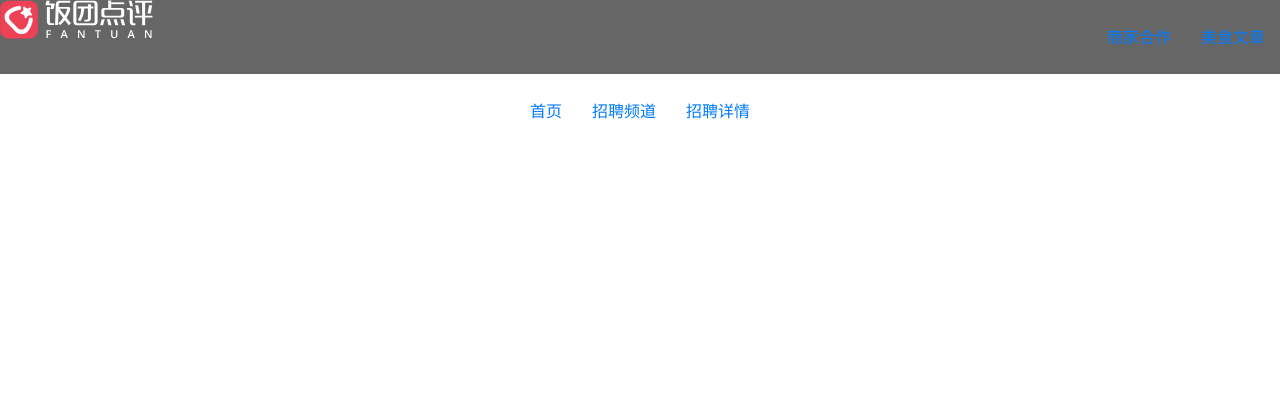
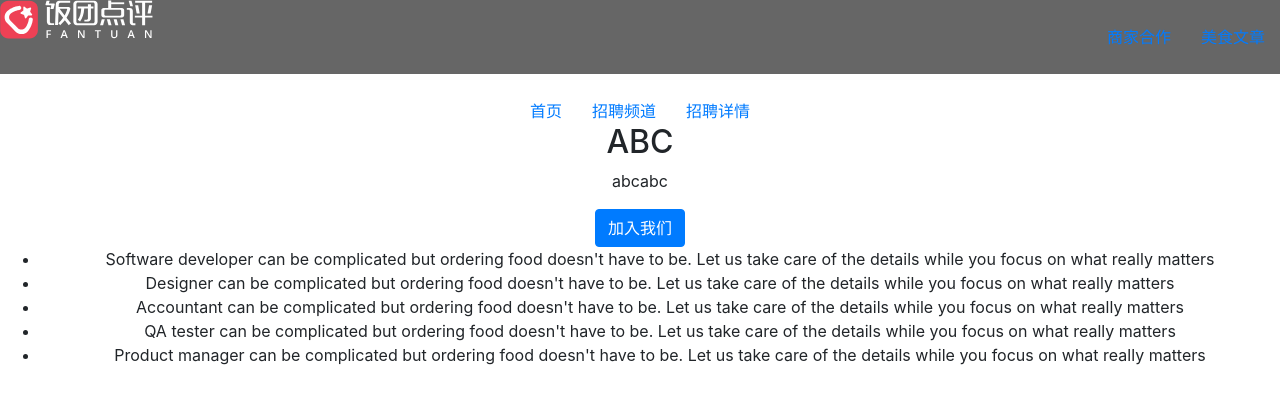
Before and after one commit to yujiw001/-Recruitment-page-demo, a React (Create React App) app: page /Recruitment/details in a window 1280 px wide. Shown: the top 404 px of the page. Built offline with nearby package versions, Linux system fonts and the light colour scheme.

Commit message:
Creating the list component

```diff
--- a/src/component/dynamicList/dynamicList.jsx
+++ /dev/null
@@ -1 +0,0 @@
-import React, { Component } from 'react';
--- /dev/null
+++ b/src/component/list/list.component.jsx
@@ -0,0 +1,12 @@
+import React from 'react';
+
+const List = (props) => (
+    <ul>
+         {props.jobdata.map(listData =>
+             (<li key={listData.id}>{listData.brief}</li>))}
+    </ul>
+)
+
+
+
+export default List;
--- a/src/component/pages/Recruitment_details.component.jsx
+++ b/src/component/pages/Recruitment_details.component.jsx
@@ -1,10 +1,12 @@
 import React, { Component } from 'react';
 import {Link} from 'react-router-dom';
 import ScoringHeader from '../scoring_header/scoring_header';
-import Formodal from '../modal/formmodal.component';
+import UniversalModule from '../universal_module/universal_module';
 import JobData from './position_data';
 import RequirementData from './requirement_data';
 import ResponsibilityData from './responsibility_data';
+import Formodal from '../modal/formmodal.component';
+import List from '../list/list.component';
 class RecruitmentDetail extends Component  {
     constructor(props){
         super(props)
@@ -24,7 +26,8 @@ class RecruitmentDetail extends Component  {
                     <Link className='option' to="/Recruitment/details">招聘详情</Link>
                 </div>
                 <div className="discription">
-
+                    <UniversalModule title="ABC" content="abcabc"  ItemComponent={Formodal} />
+                    <List {...this.state}></List>
                 </div>
 
             </div>
--- a/src/component/pages/Recruitment_page.component.jsx
+++ b/src/component/pages/Recruitment_page.component.jsx
@@ -30,6 +30,7 @@ class RecruitmentPage extends Component  {
           {/* <JobList /> */}
           <Fantuan_value />
           <Pagination {...this.state} ItemComponent={Job_Item}/>
+
           <Footer />
           {/* <CardList {...this.state}/> */}
         </div>
--- a/src/component/pages/Scoring_homepage.component.jsx
+++ b/src/component/pages/Scoring_homepage.component.jsx
@@ -51,7 +51,7 @@ class ScoringHomepage extends Component {
         <QACollapse />
         <Formodal />
         <PostBlob />
-        <UniversalModule title="ABC" content="abcabc" img={pic} ItemComponent={QRmodal} />
+        {/* <UniversalModule title="ABC" content="abcabc" img={pic} ItemComponent={QRmodal} /> */}
     </div>
     }
   }
```
